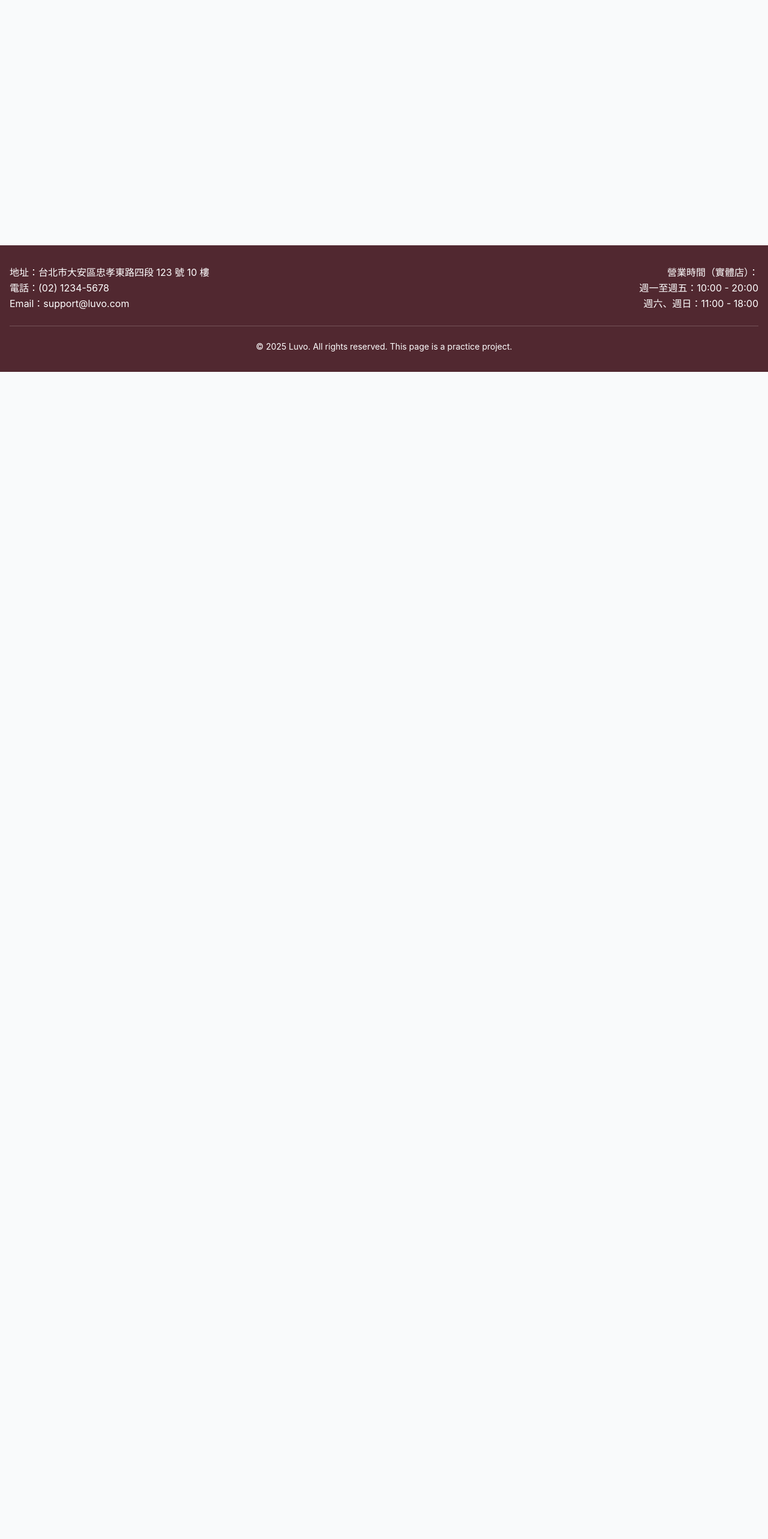
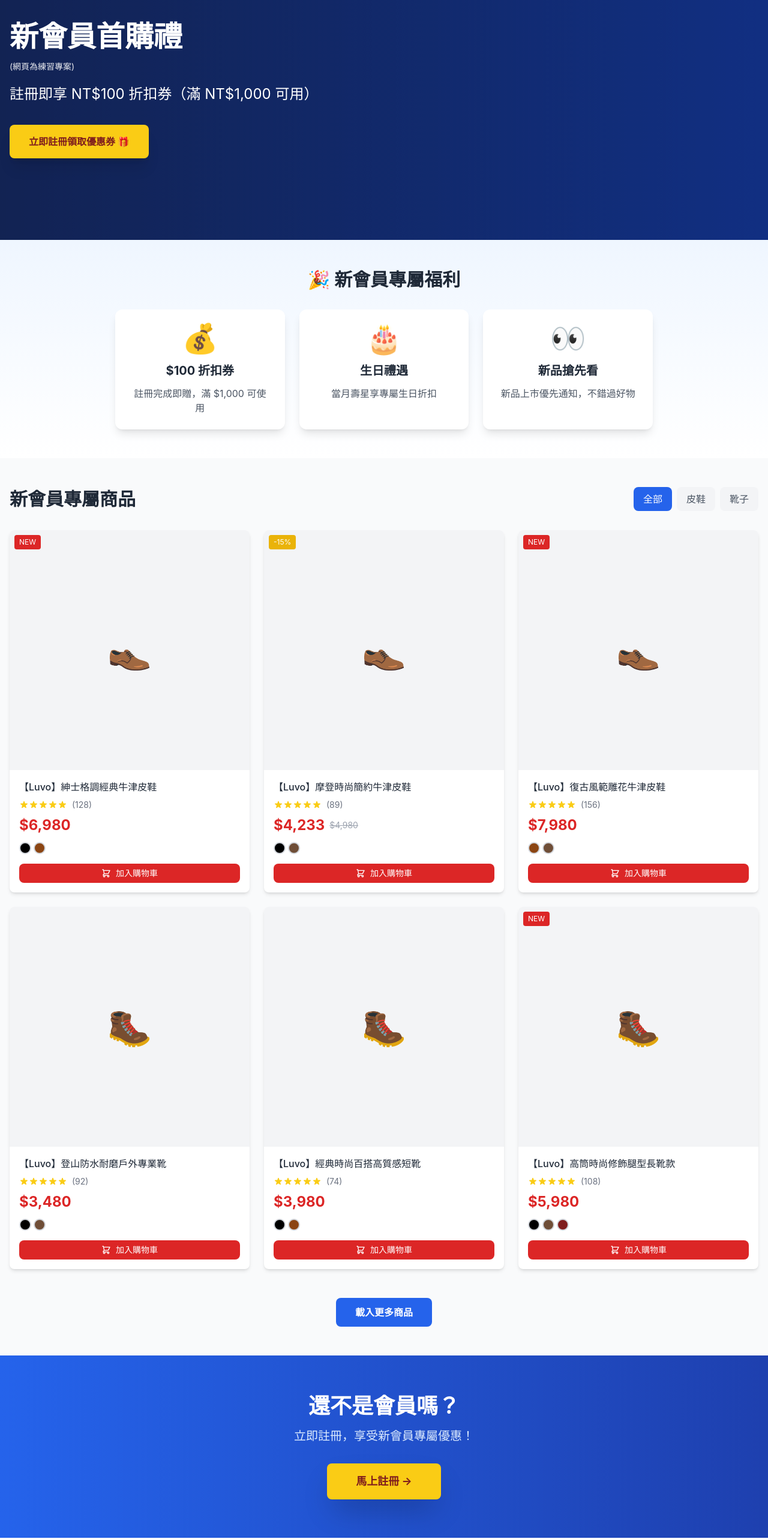
Before and after one commit to tinachen0326/luvo-ecommerce, a Vue app: page /new-member in a window 1280 px wide. Shown: the part 180-2746 px from the top of the page at 60% size. Before the commit the page ends 800 px from the top, so only its background shows below. Built offline with nearby package versions, Linux system fonts and the light colour scheme.

Commit message:
新增新會員首購禮頁面

```diff
--- a/src/router/index.js
+++ b/src/router/index.js
@@ -20,6 +20,27 @@
     component: () => import("../views/Discount.vue"),
     meta: { title: "買2送1 | Luvo 履藝" },
   },
+  {
+    path: "/new-member",
+    name: "NewMember",
+    component: () => import("../views/NewMember.vue"),
+    meta: { title: "新會員首購禮 | Luvo 履藝" },
+  },
+  // 其他路由暫時註解，等頁面做好再開啟
+  /*
+  {
+    path: '/brand',
+    name: 'Brand',
+    component: () => import('../views/Brand.vue'),
+    meta: { title: '品牌專屬優惠 | Luvo 履藝' }
+  },列表 | Luvo 履藝' }
+  },
+  {
+    path: '/discount',
+    name: 'Discount',
+    component: () => import('../views/Discount.vue'),
+    meta: { title: '買2送1 | Luvo 履藝' }
+  }
   // 其他路由暫時註解，等頁面做好再開啟
   /*
   {
--- /dev/null
+++ b/src/views/NewMember.vue
@@ -0,0 +1,326 @@
+<template>
+  <div>
+    <!-- Hero 形象圖 -->
+    <section
+      class="relative h-[500px] overflow-hidden bg-gradient-to-r from-blue-900 to-blue-700"
+    >
+      <div class="absolute inset-0 bg-black/40 flex items-center">
+        <div class="container mx-auto px-4">
+          <div class="max-w-2xl text-white">
+            <h1 class="text-5xl font-bold mb-4 animate-fade-in">
+              新會員首購禮
+            </h1>
+            <p class="text-sm mb-4 opacity-90">(網頁為練習專案)</p>
+            <p class="text-2xl leading-relaxed animate-slide-up">
+              註冊即享 NT$100 折扣券（滿 NT$1,000 可用）
+            </p>
+
+            <!-- 註冊按鈕 -->
+            <router-link
+              to="/register"
+              class="inline-block mt-8 px-8 py-4 bg-yellow-400 text-red-900 font-bold rounded-lg hover:bg-yellow-300 transition-all transform hover:scale-105 shadow-xl"
+            >
+              立即註冊領取優惠券 🎁
+            </router-link>
+          </div>
+        </div>
+      </div>
+    </section>
+
+    <!-- 優惠說明 -->
+    <section class="bg-gradient-to-b from-blue-50 to-white py-12">
+      <div class="container mx-auto px-4">
+        <div class="max-w-4xl mx-auto">
+          <h2 class="text-3xl font-bold text-center mb-8 text-gray-800">
+            🎉 新會員專屬福利
+          </h2>
+
+          <div class="grid grid-cols-1 md:grid-cols-3 gap-6">
+            <!-- 福利 1 -->
+            <div
+              v-for="(benefit, index) in benefits"
+              :key="index"
+              class="bg-white rounded-xl p-6 shadow-lg hover:shadow-2xl transition-all duration-300 transform hover:-translate-y-2"
+              :style="{ animationDelay: `${index * 0.1}s` }"
+            >
+              <div class="text-5xl mb-4 text-center">{{ benefit.icon }}</div>
+              <h3 class="text-xl font-bold mb-3 text-center text-gray-800">
+                {{ benefit.title }}
+              </h3>
+              <p class="text-gray-600 text-center">
+                {{ benefit.description }}
+              </p>
+            </div>
+          </div>
+        </div>
+      </div>
+    </section>
+
+    <!-- 新會員專屬商品 -->
+    <section class="container mx-auto px-4 py-12">
+      <div class="flex items-center justify-between mb-8">
+        <h2 class="text-3xl font-bold text-gray-800">新會員專屬商品</h2>
+
+        <!-- 篩選器 -->
+        <div class="flex gap-2">
+          <button
+            v-for="category in categories"
+            :key="category.value"
+            @click="selectedCategory = category.value"
+            :class="[
+              'px-4 py-2 rounded-lg font-medium transition-all',
+              selectedCategory === category.value
+                ? 'bg-blue-600 text-white'
+                : 'bg-gray-100 text-gray-600 hover:bg-gray-200',
+            ]"
+          >
+            {{ category.label }}
+          </button>
+        </div>
+      </div>
+
+      <!-- 商品網格 -->
+      <div class="grid grid-cols-1 sm:grid-cols-2 lg:grid-cols-3 gap-6">
+        <!-- 使用 ProductCard 組件 -->
+        <ProductCard
+          v-for="product in filteredProducts"
+          :key="product.id"
+          :product="product"
+        >
+          <!-- 新會員專屬標籤 -->
+          <template #badge>
+            <span
+              class="absolute top-4 left-4 bg-gradient-to-r from-blue-600 to-blue-700 text-white px-3 py-1 rounded-full text-sm font-bold shadow-lg animate-pulse"
+            >
+              新會員專屬
+            </span>
+          </template>
+        </ProductCard>
+      </div>
+
+      <!-- 載入更多按鈕 -->
+      <div v-if="hasMore" class="text-center mt-12">
+        <button
+          @click="loadMore"
+          :disabled="loading"
+          class="px-8 py-3 bg-blue-600 text-white font-bold rounded-lg hover:bg-blue-700 transition-all disabled:opacity-50 disabled:cursor-not-allowed"
+        >
+          <span v-if="!loading">載入更多商品</span>
+          <span v-else class="flex items-center gap-2">
+            <svg class="animate-spin h-5 w-5" fill="none" viewBox="0 0 24 24">
+              <circle
+                class="opacity-25"
+                cx="12"
+                cy="12"
+                r="10"
+                stroke="currentColor"
+                stroke-width="4"
+              ></circle>
+              <path
+                class="opacity-75"
+                fill="currentColor"
+                d="M4 12a8 8 0 018-8V0C5.373 0 0 5.373 0 12h4zm2 5.291A7.962 7.962 0 014 12H0c0 3.042 1.135 5.824 3 7.938l3-2.647z"
+              ></path>
+            </svg>
+            載入中...
+          </span>
+        </button>
+      </div>
+    </section>
+
+    <!-- 註冊引導 CTA -->
+    <section class="bg-gradient-to-r from-blue-600 to-blue-800 py-16">
+      <div class="container mx-auto px-4 text-center">
+        <h2 class="text-4xl font-bold text-white mb-4">還不是會員嗎？</h2>
+        <p class="text-xl text-blue-100 mb-8">立即註冊，享受新會員專屬優惠！</p>
+        <router-link
+          to="/register"
+          class="inline-block px-12 py-4 bg-yellow-400 text-red-900 text-lg font-bold rounded-lg hover:bg-yellow-300 transition-all transform hover:scale-110 shadow-2xl"
+        >
+          馬上註冊 →
+        </router-link>
+      </div>
+    </section>
+  </div>
+</template>
+
+<script setup>
+import { ref, computed } from "vue";
+import ProductCard from "../components/business/ProductCard.vue";
+
+// ==================== 數據層 ====================
+
+// 福利說明（靜態數據）
+const benefits = [
+  {
+    icon: "💰",
+    title: "$100 折扣券",
+    description: "註冊完成即贈，滿 $1,000 可使用",
+  },
+  {
+    icon: "🎂",
+    title: "生日禮遇",
+    description: "當月壽星享專屬生日折扣",
+  },
+  {
+    icon: "👀",
+    title: "新品搶先看",
+    description: "新品上市優先通知，不錯過好物",
+  },
+];
+
+// 分類選項
+const categories = [
+  { label: "全部", value: "all" },
+  { label: "皮鞋", value: "leather-shoes" },
+  { label: "靴子", value: "boots" },
+];
+
+// 當前選擇的分類
+const selectedCategory = ref("all");
+
+// 載入狀態
+const loading = ref(false);
+
+// 是否還有更多商品
+const hasMore = ref(true);
+
+// 商品列表（動態數據）
+const products = ref([
+  {
+    id: 201,
+    name: "【Luvo】紳士格調經典牛津皮鞋",
+    price: 6980,
+    icon: "👞",
+    category: "leather-shoes",
+    rating: 4.8,
+    reviewCount: 128,
+    isNew: true,
+    stock: 10,
+    sizes: ["39", "40", "41", "42", "43"],
+    colors: ["#000000", "#8B4513"],
+  },
+  {
+    id: 202,
+    name: "【Luvo】摩登時尚簡約牛津皮鞋",
+    price: 4980,
+    discount: 15,
+    icon: "👞",
+    category: "leather-shoes",
+    rating: 4.5,
+    reviewCount: 89,
+    stock: 15,
+    sizes: ["40", "41", "42", "43", "44"],
+    colors: ["#000000", "#6F4E37"],
+  },
+  {
+    id: 203,
+    name: "【Luvo】復古風範雕花牛津皮鞋",
+    price: 7980,
+    icon: "👞",
+    category: "leather-shoes",
+    rating: 4.9,
+    reviewCount: 156,
+    isNew: true,
+    stock: 8,
+    sizes: ["39", "40", "41", "42"],
+    colors: ["#8B4513", "#6F4E37"],
+  },
+  {
+    id: 204,
+    name: "【Luvo】登山防水耐磨戶外專業靴",
+    price: 3480,
+    icon: "🥾",
+    category: "boots",
+    rating: 4.7,
+    reviewCount: 92,
+    stock: 20,
+    sizes: ["40", "41", "42", "43", "44"],
+    colors: ["#000000", "#6F4E37"],
+  },
+  {
+    id: 205,
+    name: "【Luvo】經典時尚百搭高質感短靴",
+    price: 3980,
+    icon: "🥾",
+    category: "boots",
+    rating: 4.6,
+    reviewCount: 74,
+    stock: 12,
+    sizes: ["39", "40", "41", "42"],
+    colors: ["#000000", "#8B4513"],
+  },
+  {
+    id: 206,
+    name: "【Luvo】高筒時尚修飾腿型長靴款",
+    price: 5980,
+    icon: "🥾",
+    category: "boots",
+    rating: 4.8,
+    reviewCount: 108,
+    isNew: true,
+    stock: 15,
+    sizes: ["39", "40", "41", "42", "43"],
+    colors: ["#000000", "#6F4E37", "#7F1D1D"],
+  },
+]);
+
+// ==================== 計算屬性（邏輯層）====================
+
+// 過濾後的商品（根據選擇的分類）
+const filteredProducts = computed(() => {
+  if (selectedCategory.value === "all") {
+    return products.value;
+  }
+  return products.value.filter((p) => p.category === selectedCategory.value);
+});
+
+// ==================== 方法（事件處理）====================
+
+// 載入更多商品
+const loadMore = () => {
+  loading.value = true;
+
+  // 模擬 API 請求
+  setTimeout(() => {
+    // 這裡可以添加更多商品到 products 陣列
+    // products.value.push(...newProducts)
+
+    loading.value = false;
+    hasMore.value = false; // 沒有更多商品了
+  }, 1000);
+};
+</script>
+
+<style scoped>
+/* 動畫定義 */
+@keyframes fade-in {
+  from {
+    opacity: 0;
+    transform: translateY(-20px);
+  }
+  to {
+    opacity: 1;
+    transform: translateY(0);
+  }
+}
+
+@keyframes slide-up {
+  from {
+    opacity: 0;
+    transform: translateY(30px);
+  }
+  to {
+    opacity: 1;
+    transform: translateY(0);
+  }
+}
+
+.animate-fade-in {
+  animation: fade-in 0.8s ease-out;
+}
+
+.animate-slide-up {
+  animation: slide-up 0.8s ease-out 0.3s backwards;
+}
+</style>
```
